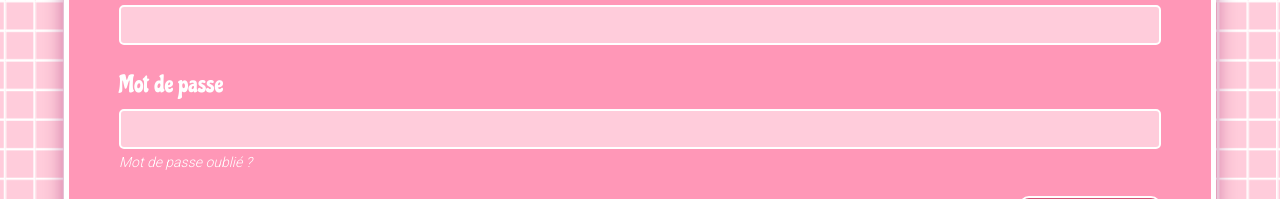
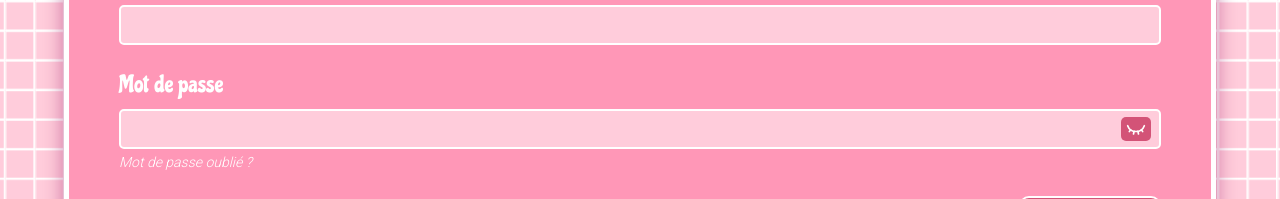
Before and after one commit to SacreOphelie/NailShine, a Next.js app: page /se-connecter in a window 1280 px wide. Shown: the part 413-612 px from the top of the page. Built offline with nearby package versions, Linux system fonts and the light colour scheme; no server answers.

Commit message:
icon de l'oeil pour le password

```diff
--- a/src/components/Forms/Input.jsx
+++ b/src/components/Forms/Input.jsx
@@ -1,16 +1,27 @@
+import {useState} from "react";
+import {Eye, EyeClosed} from 'lucide-react';
+
 export default function Input({label, type, value, checked, onChange, error = false, ...props})
 {
+    const [passwordVisible, setPasswordVisible] = useState(false);
+
+    const inputType = type === "password" && passwordVisible ? 'text' : type;
     return(
         <div className="form-group">
             <label>{label}</label>
             <input
-                type={type}
+                type={inputType}
                 value={value}
                 checked={checked}
                 onChange={onChange}
                 className={error ? "input-error" : ""}
                 {...props}
             />
+            {type === "password" && (
+                <div className="eye-mdp" onClick={() => setPasswordVisible(!passwordVisible)}>
+                    {passwordVisible ? <Eye size={20} /> :  <EyeClosed size={20} />}
+                </div>
+            )}
         </div>
     )
 }
--- a/src/styles/style.scss
+++ b/src/styles/style.scss
@@ -98,6 +98,7 @@ body{
 
 .form-group{
     width:100%;
+    position:relative;
     display:flex;
     flex-direction:column;
     gap:$gap-small;
@@ -117,6 +118,19 @@ body{
                 text-align:left;
             }
         }
+    }
+    .eye-mdp{
+        position:absolute;
+        right:10px;
+        bottom:8px;
+        cursor:pointer;
+        color:$text-white;
+        background-color:$color-dark;
+        border-radius:$border-radius-min;
+        padding:2px 5px;
+        display:flex;
+        align-items:center;
+        justify-content:center;
     }
     input{
         width:100%;
```
